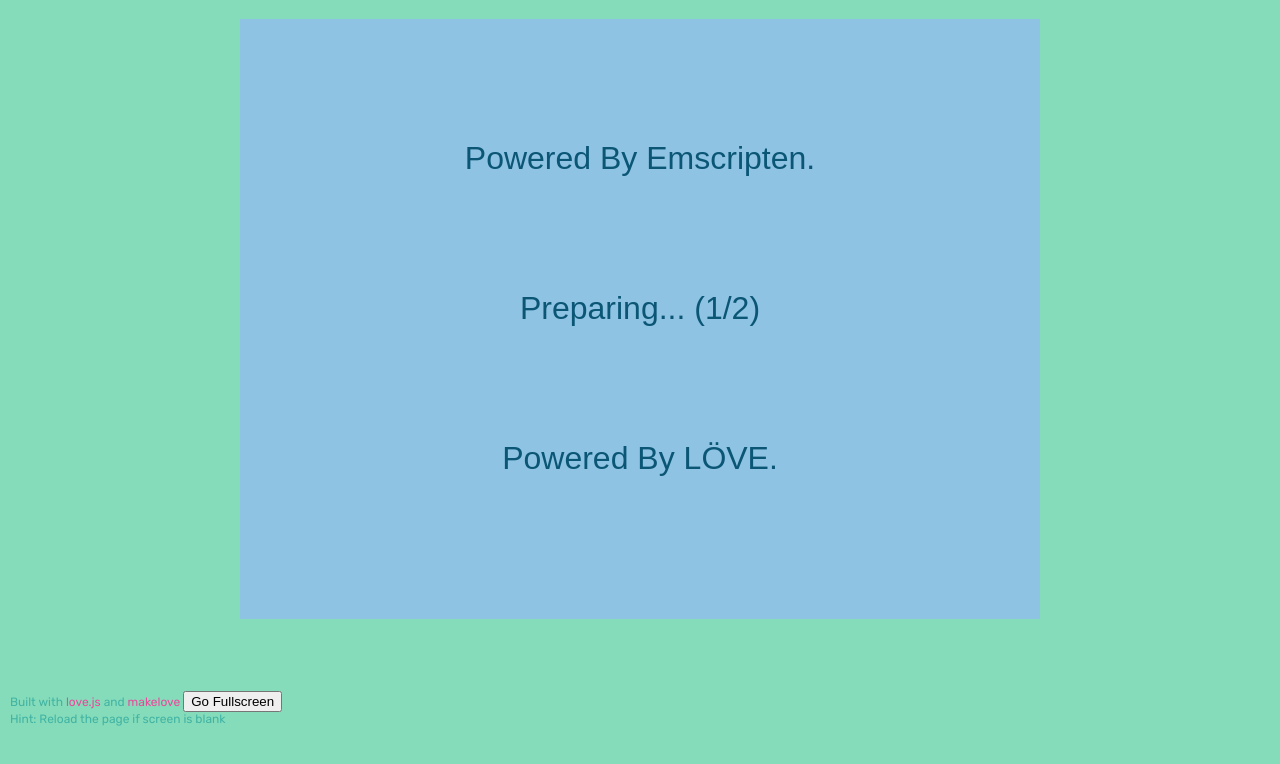
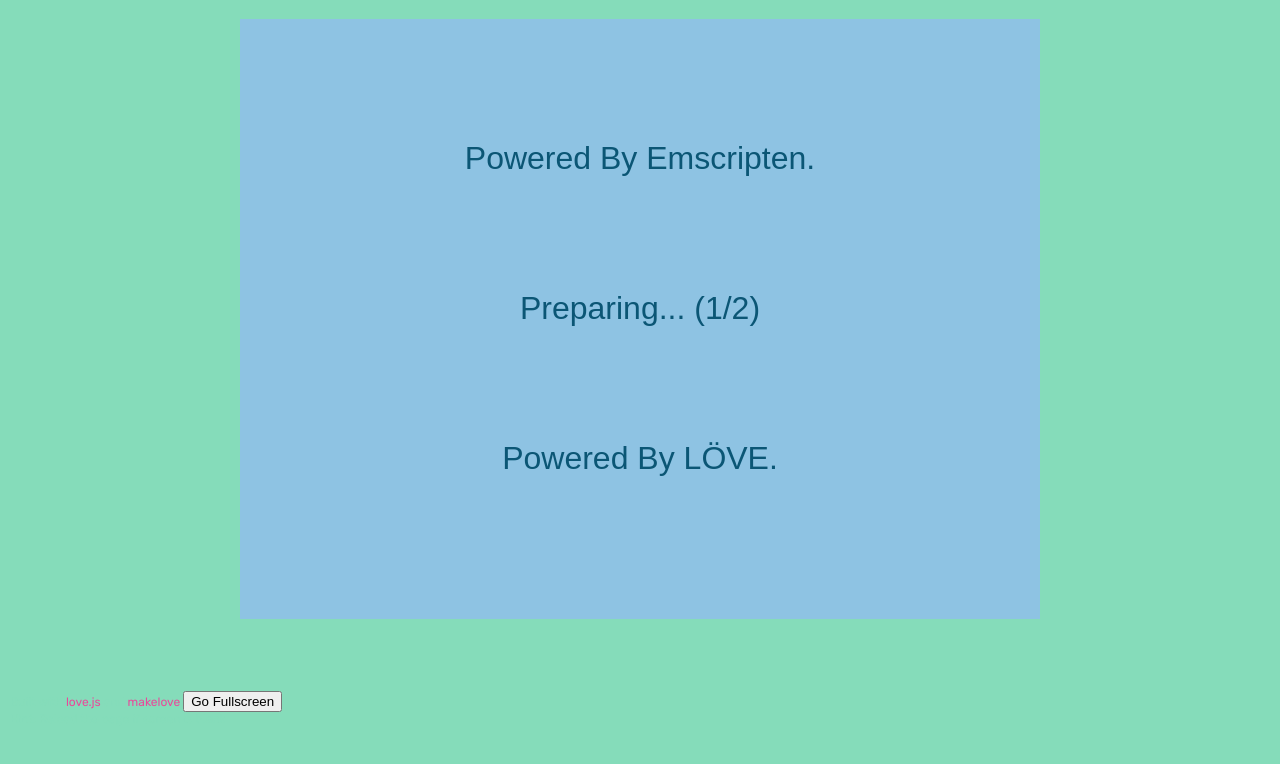
Before and after one commit to Scythe101/MatricesCalculator, a plain HTML site: page index.html in a window 1280 px wide. Shown: the part 62-826 px from the top of the page. Drawn offline with Linux system fonts and the light colour scheme; no server answers.

Commit message:
fixed css stuffs

```diff
--- a/theme/love.css
+++ b/theme/love.css
@@ -14,7 +14,7 @@ body {
     margin: 0;
     padding: none;
     background-color: rgb(133,220,186);
-    color: rgb(65,179,163);
+    color: rgb(133,220,186);
 }
 
 footer {
```
